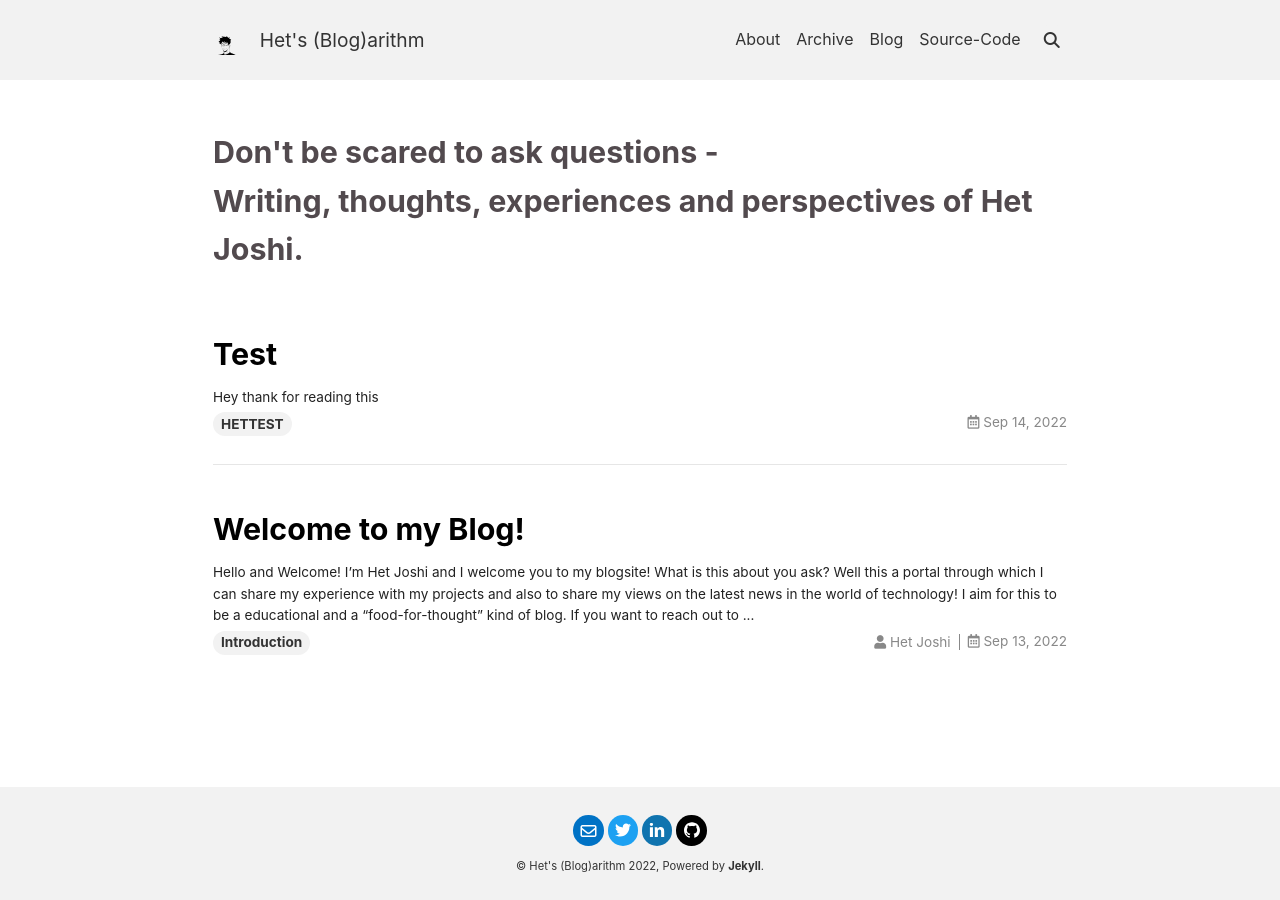
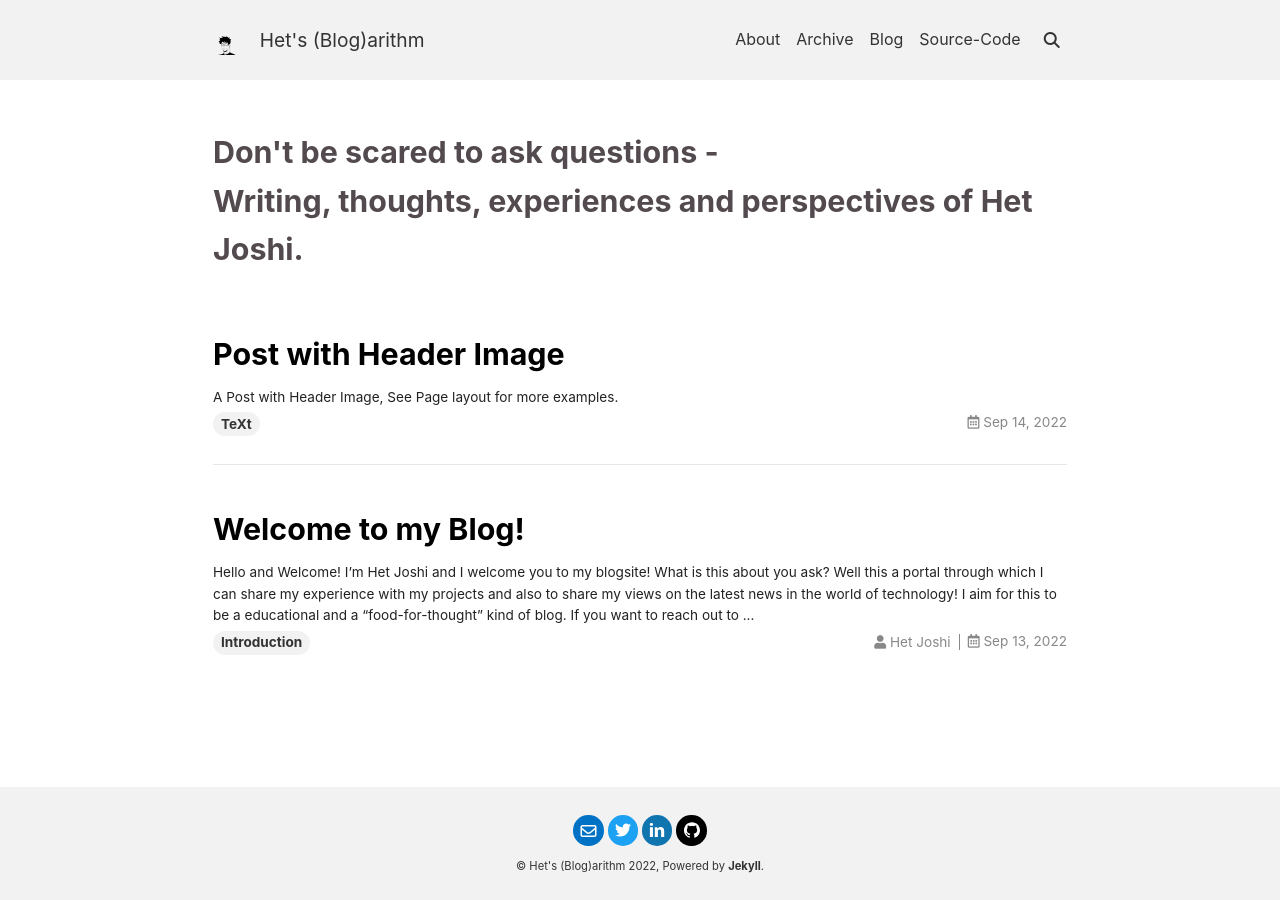
Before and after one commit to Het-Joshi/blog, a Jekyll site: the page built from index.html, in a window 1280 px wide. Built offline with Jekyll 4.4.1, drawn with Linux system fonts in a browser that asks for light colours; nearby versions of some CDN libraries; the list of posts is cut into pages by our own code.

Commit message:
Update 2022-09-14-test.md

```diff
--- a/_posts/2022-09-14-test.md
+++ b/_posts/2022-09-14-test.md
@@ -1,6 +1,10 @@
 ---
-layout: article
-title: Test
-tags: HETTEST
+title: Post with Header Image
+tags: TeXt
+article_header:
+  type: cover
+  image:
+    src: /screenshot.jpg
 ---
-Hey thank for reading this
+
+A Post with Header Image, See [Page layout](https://tianqi.name/jekyll-TeXt-theme/samples.html#page-layout) for more examples.
```
